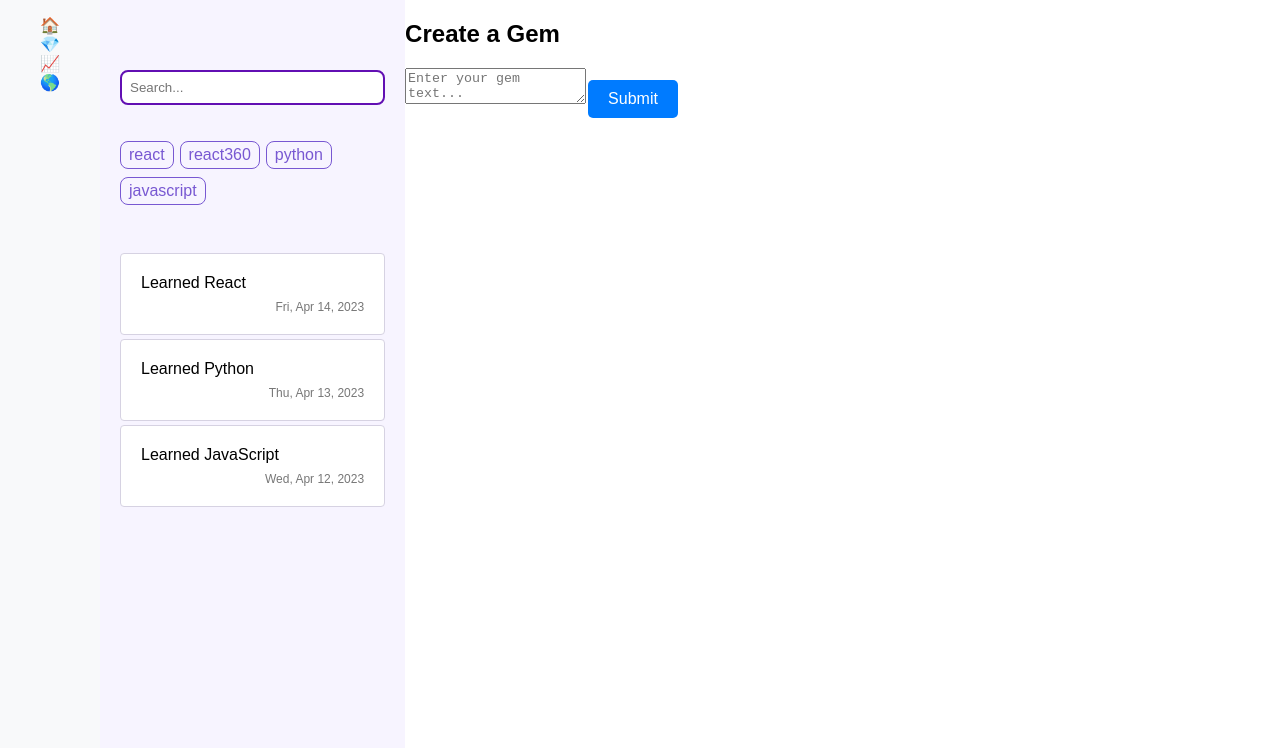
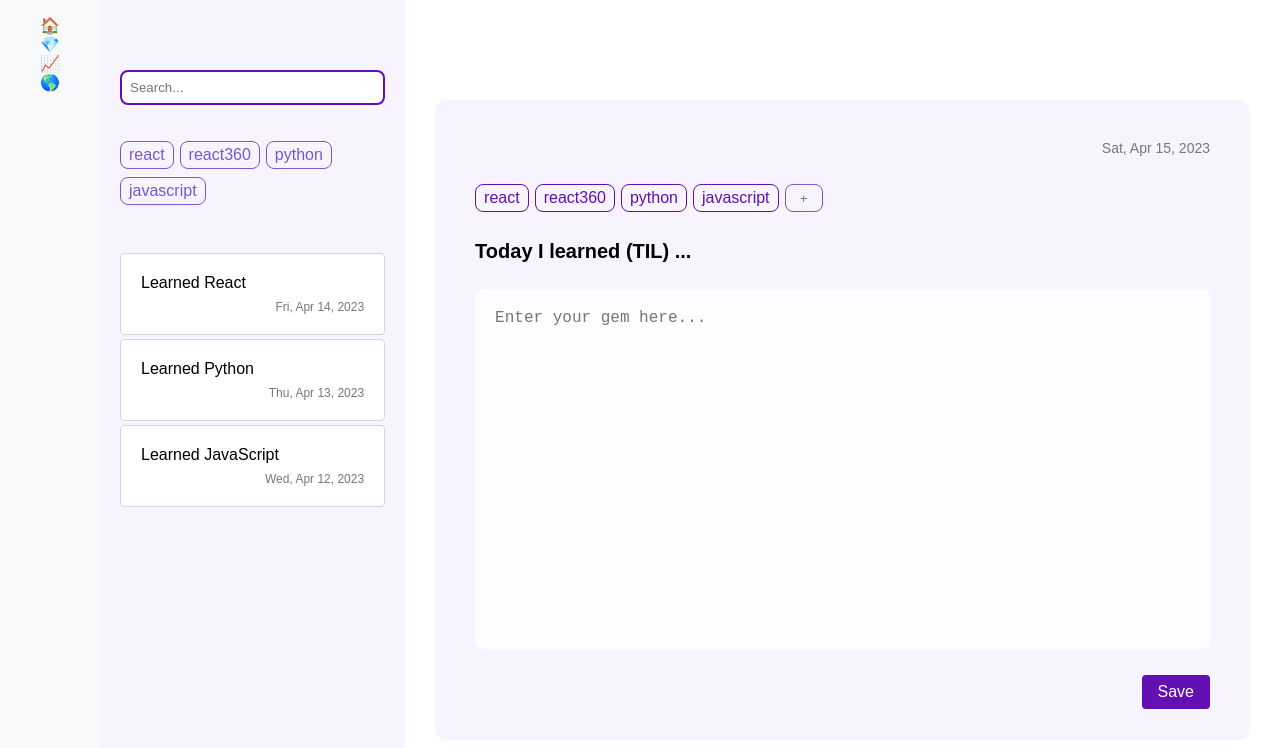
Before and after one commit to jonipark/HackDartmouth-todil, a React (Create React App) app: page /gems in a window 1280 px wide. Shown: the top 748 px of the page. Built offline with nearby package versions, Linux system fonts and the light colour scheme.

Commit message:
GemEditor design

```diff
--- a/src/components/Gem/GemEditor.css
+++ b/src/components/Gem/GemEditor.css
@@ -1,15 +1,96 @@
-.submit-gem {
-    background-color: #007bff;
-    border: none;
-    color: white;
-    padding: 10px 20px;
-    font-size: 16px;
-    margin: 5px 2px;
-    cursor: pointer;
-    border-radius: 5px;
-    transition: background-color 0.3s;
+.gem-editor {
+  background-color: #F7F4FF;
+  padding: 40px;
+  width: 84%;
+  height: 70%;
+  margin: 0 auto;
+  border-radius: 10px;
+  margin-top: 100px;
 }
 
-.submit-gem:hover {
-    background-color: #0056b3;
+.gem-editor-date {
+  font-size: 14px;
+  color: #777;
+  text-align: right;
+  margin-bottom: 10px;
 }
+
+.gem-editor-tags {
+  margin-top: 28px;
+  display: flex;
+  flex-wrap: wrap;
+  margin-bottom: 10px;
+}
+
+.gem-editor-tag {
+  padding: 4px 8px;
+  margin-right: 6px;
+  border-radius: 8px;
+  cursor: pointer;
+  user-select: none;
+  color: #620FB3;
+  border: 1px solid #620FB3;
+}
+
+.gem-editor-tag.selected {
+  color: #eee;
+  background-color: #620FB3;
+  border: 1px solid transparent;
+}
+
+.gem-editor-new-tag {
+  width: 20px;
+  padding: 4px 8px;
+  border-radius: 8px;
+  user-select: none;
+  border: 1px solid #7858D2;
+  background-color: transparent;
+  color: #7858D2;
+  text-align: center;
+  transition: width 0.1s ease;
+}
+
+.gem-editor-today-text {
+  font-size: 20px;
+  font-weight: bold;
+  margin-top: 28px;
+  margin-bottom: 10px;
+}
+
+.gem-editor-input {
+  width: 100%;
+  height: 45vh;
+  margin-top: 2vh;
+  padding: 20px;
+  box-sizing: border-box;
+  border: none;
+  border-radius: 4px;
+  margin-bottom: 10px;
+  font-size: 16px;
+  background-color: #fdfcff;
+  border-radius: 8px;
+  outline: none;
+  resize: none;
+  white-space: pre-wrap;
+  overflow-wrap: break-word;
+  vertical-align: top;
+}
+
+
+.gem-editor-save {
+  background-color: #620FB3;
+  color: #fff;
+  border: none;
+  padding: 8px 16px;
+  font-size: 16px;
+  border-radius: 4px;
+  cursor: pointer;
+  text-align: right;
+  display: block;
+  margin-left: auto;
+  margin-top: 2vh;
+}
+
+.gem-editor-save:hover {
+  background-color: #7858D2;
+}
--- a/src/components/Gem/GemEditor.js
+++ b/src/components/Gem/GemEditor.js
@@ -1,15 +1,78 @@
-import React from 'react';
+import React, { useState, useRef } from 'react';
 import './GemEditor.css';
 
-const GemEditor = () => {
-  // Add logic to handle gem creation
+const GemEditor = ({ allTags, onNewTagAdded }) => {
+  const [selectedTags, setSelectedTags] = useState([]);
+  const [newTag, setNewTag] = useState('');
+  const newTagInputRef = useRef(null);
+  const [gemText, setGemText] = useState('');
+
+  const handleNewTag = (newTag) => {
+    if (!allTags.includes(newTag)) {
+      onNewTagAdded(newTag);
+    }
+  };
+
+  const handleTagClick = (tag) => {
+    if (selectedTags.includes(tag)) {
+      setSelectedTags(selectedTags.filter(t => t !== tag));
+    } else {
+      setSelectedTags([...selectedTags, tag]);
+    }
+  };
+
+  const handleNewTagBlur = () => {
+    if (newTag.trim()) {
+      setSelectedTags([...selectedTags, newTag.trim()]);
+      handleNewTag(newTag.trim());
+      setNewTag('');
+    }
+  };
+
+  const handleGemTextInput = (e) => {
+    setGemText(e.target.value);
+  };
+
+  const handleSaveClick = () => {
+    // Call API to save the gem and then refresh the page
+    console.log('Gem saved:', { text: gemText, tags: selectedTags });
+  };
 
   return (
     <div className="gem-editor">
-      <h2>Create a Gem</h2>
-      {/* Add tag selection */}
-      <textarea placeholder="Enter your gem text..."></textarea>
-      <button className="submit-gem">Submit</button>
+      <div className="gem-editor-date">{new Date().toLocaleDateString('en-US', { weekday: 'short', year: 'numeric', month: 'short', day: 'numeric' })}</div>
+      <div className="gem-editor-tags">
+        {allTags.map(tag => (
+          <div
+            key={tag}
+            className={`gem-editor-tag${selectedTags.includes(tag) ? ' selected' : ''}`}
+            onClick={() => handleTagClick(tag)}
+          >
+            {tag}
+          </div>
+        ))}
+        <input
+          ref={newTagInputRef}
+          type="text"
+          className="gem-editor-new-tag"
+          placeholder="+"
+          value={newTag}
+          onChange={(e) => {
+            setNewTag(e.target.value);
+            newTagInputRef.current.style.width = e.target.value.length === 0 ? '12px' : `${e.target.value.length * 6 + 12}px`;
+          }}
+          onBlur={handleNewTagBlur}
+        />
+      </div>
+      <div className="gem-editor-today-text">Today I learned (TIL) ...</div>
+      <textarea
+        type="text"
+        className="gem-editor-input"
+        value={gemText}
+        onChange={handleGemTextInput}
+        placeholder="Enter your gem here..."
+      />
+      <button className="gem-editor-save" onClick={handleSaveClick}>Save</button>
     </div>
   );
 };
--- a/src/pages/Gem.js
+++ b/src/pages/Gem.js
@@ -7,6 +7,7 @@ import searchIcon from '../assets/search.png'
 
 const Gem = () => {
   const tags = ['react', 'react360', 'python', 'javascript'];
+  const [allTags, setAllTags] = useState(tags);
 
   const gems = [
     { id: 1, text: 'Learned React', date: '2023-04-14', tags: ['react', 'react360'] },
@@ -32,6 +33,10 @@ const Gem = () => {
     } else {
       setSelectedTags([...selectedTags, tag]);
     }
+  };
+
+  const handleNewTagAdded = (newTag) => {
+    setAllTags([...allTags, newTag]);
   };
 
   return (
@@ -68,7 +73,7 @@ const Gem = () => {
             </div>
         </div>
         <div className="right-side">
-            {selectedGem ? <GemViewer gem={selectedGem} /> : <GemEditor />}
+            {selectedGem ? <GemViewer gem={selectedGem} /> : <GemEditor allTags={allTags} onNewTagAdded={handleNewTagAdded} />}
         </div>
     </div>
   );
```
